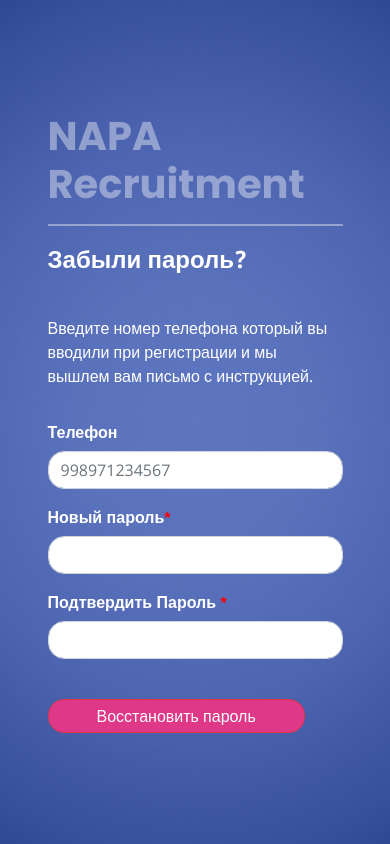
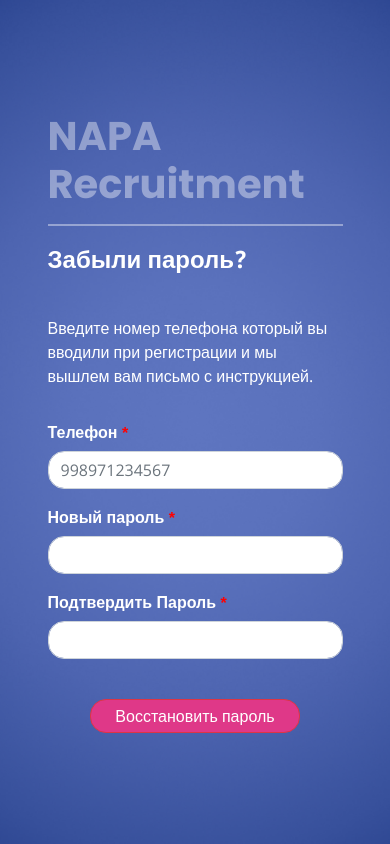
Before and after one commit to sardor0702/napa_recruitment_v1, a Django app: page /ru/user/forgot_password/ in a window 390 px wide. Run offline with Django 3.2, Linux system fonts and the light colour scheme; some libraries are stand-ins or nearby versions.

Commit message:
yangi o'zgarishlar kiritdim

```diff
--- a/main/static/main/css/main.css
+++ b/main/static/main/css/main.css
@@ -699,6 +699,11 @@ input[type="file"] {
     font-weight: 400;
     font-size: 12px;
   }
+  .font-size-forgot-pas-14{
+    font-family: Noto Sans, sans-serif;
+    font-weight: 400;
+    font-size: 14px;
+  }
 
   .font-size-20{
     font-family: Open Sans, sans-serif;
--- a/main/templates/main/forgot_password.html
+++ b/main/templates/main/forgot_password.html
@@ -3,7 +3,7 @@
 {% load crispy_forms_tags %}
 {% load i18n %}
 {% block content %}
-    <div class="container-fluid d-flex p-0">
+    <div class="container-fluid sign_up d-flex p-0">
         <div class="container-fluid d-none d-sm-none d-md-block" id="left">
             <div class="row p-0">
                 <div class="col-xxl-2 col-xl-2 col-lg-2 col-md-2 col-2 offset-lg-1">
@@ -18,35 +18,40 @@
             </div><!-- End of row -->
         </div><!-- End of #left -->
 
-        <div class="container-fluid m-0" id="right">
-            <div class="row d-flex justify-content-center align-items-center">
-                <div class="col-10 col-md-8 col-lg-6 ">
+        <div class="container-fluid sign_up m-0" id="right">
+            <div class="row d-flex justify-content-center align-items-center h-100">
+                <div class="col-10 col-md-8 col-lg-6 py-5">
                     <h1 class="d-block d-sm-block d-md-none title-name mb-0">{% trans 'NAPA' %}</h1>
                     <h1 class="d-block d-sm-block d-md-none title-name">{% trans 'Recruitment' %}</h1>
                     <hr class="d-block d-sm-block d-md-none ">
                     <form class="form-example mt-3" action="{% url 'user:forgot_password' %}" method="post">
                         {% csrf_token %}
                         <label class="text-01 mb-4">{% trans 'Забыли пароль?' %}</label>
-                        <p class="py-3">
+                        <p class="py-3 font-size-forgot-pas-14">
                             {% trans 'Введите номер телефона который вы вводили при регистрации и мы вышлем вам письмо с инструкцией.' %}
                         </p>
                         <div class="form-group">
-                            <label for="exampleInputEmail1" class="text-02">{% trans 'Телефон' %}</label>
+                            <label for="phone_number" class="text-02">{% trans 'Телефон' %}
+                                <span style="color:#ff0000">*</span>
+                            </label>
                             {{ form.phone|as_crispy_field }}
                         </div>
                         <div class="form-group">
-                            <label for="exampleInputPassword1" class="text-02">{% trans 'Новый пароль' %}<span
-                                    style="color:#ff0000">*</span></label>
+                            <label for="new_password" class="text-02">{% trans 'Новый пароль' %}
+                                <span style="color:#ff0000">*</span>
+                            </label>
                             {{ form.new_password|as_crispy_field }}
                         </div>
                         <div class="form-group">
-                            <label for="exampleInputPassword2" class="text-02">{% trans 'Подтвердить Пароль' %}
-                                <span
-                                        style="color:#ff0000">*</span></label>
+                            <label for="confirm" class="text-02">{% trans 'Подтвердить Пароль' %}
+                                <span style="color:#ff0000">*</span>
+                            </label>
                             {{ form.confirm|as_crispy_field }}
                         </div>
-                        <button type="submit"
-                                class="btn btn-danger mt-4 px-5 py-1 py-md-2 rounded-15">{% trans 'Восстановить пароль' %}</button>
+                        <div class="text-center text-sm-left">
+                            <button type="submit"
+                                    class="btn btn-danger mt-4 px-4 px-sm-5 py-1 py-md-2 rounded-15">{% trans 'Восстановить пароль' %}</button>
+                        </div>
                     </form><!-- End of form-example -->
                 </div><!-- End of col -->
             </div><!-- End of row -->
--- a/main/templates/main/sign_up.html
+++ b/main/templates/main/sign_up.html
@@ -25,7 +25,7 @@
                 </div>
             </div>
             <div class="row d-flex justify-content-center align-items-center h-75">
-                <div class="col-10 col-md-8 col-lg-6 pt-5 pt-md-0">
+                <div class="col-10 col-md-8 col-lg-6 py-5 pt-md-0">
                     <h1 class="d-block d-sm-block d-md-none title-name">NAPA</h1>
                     <h1 class="d-block d-sm-block d-md-none title-name">Recruitment</h1>
                     <hr class="d-block d-sm-block d-md-none ">
@@ -55,7 +55,7 @@
                         </div>
                         <div class="d-flex justify-content-between align-items-center mt-4">
 							<button type="submit" class="btn btn-danger px-4 px-sm-5 py-2 rounded-15 mr-2">{% trans 'Создать аккаунт' %}</button>
-							<a href="{% url 'user:login' %}" class="d-block d-md-none">{% trans 'Войти' %}</a>
+							<a href="{% url 'user:login' %}" class="d-block d-md-none text-white">{% trans 'Войти' %}</a>
 						</div>
                     </form>
                 </div><!-- End of col-10 -->
--- a/user/forms.py
+++ b/user/forms.py
@@ -79,11 +79,13 @@ class EditForm(forms.ModelForm):
 
 class ForgotPassword(forms.Form):
     phone = forms.CharField(max_length=16, label=False,
-                            widget=forms.TextInput(attrs=({"class": "rounded-15", 'placeholder': '998971234567'})),
+                            widget=forms.TextInput(attrs=({"class": "rounded-15", 'placeholder': '998971234567',
+                                                           'id': 'phone_number'})),
                             validators=[PhoneValidator(), PhoneValidatorTest()], required=True)
-    new_password = forms.CharField(max_length=50, widget=forms.PasswordInput(attrs=({"class": "rounded-15"})),
+    new_password = forms.CharField(max_length=50, widget=forms.PasswordInput(attrs=({"class": "rounded-15",
+                                                                                     'id': "new_password"})),
                                    required=True, validators=[MinLengthValidator(6)], label=False)
-    confirm = forms.CharField(max_length=50, widget=forms.PasswordInput(attrs=({"class": "rounded-15"})),
+    confirm = forms.CharField(max_length=50, widget=forms.PasswordInput(attrs=({"class": "rounded-15", "id": "confirm"})),
                               required=True, validators=[MinLengthValidator(6)], label=False)
 
     def clean_confirm(self):
```
